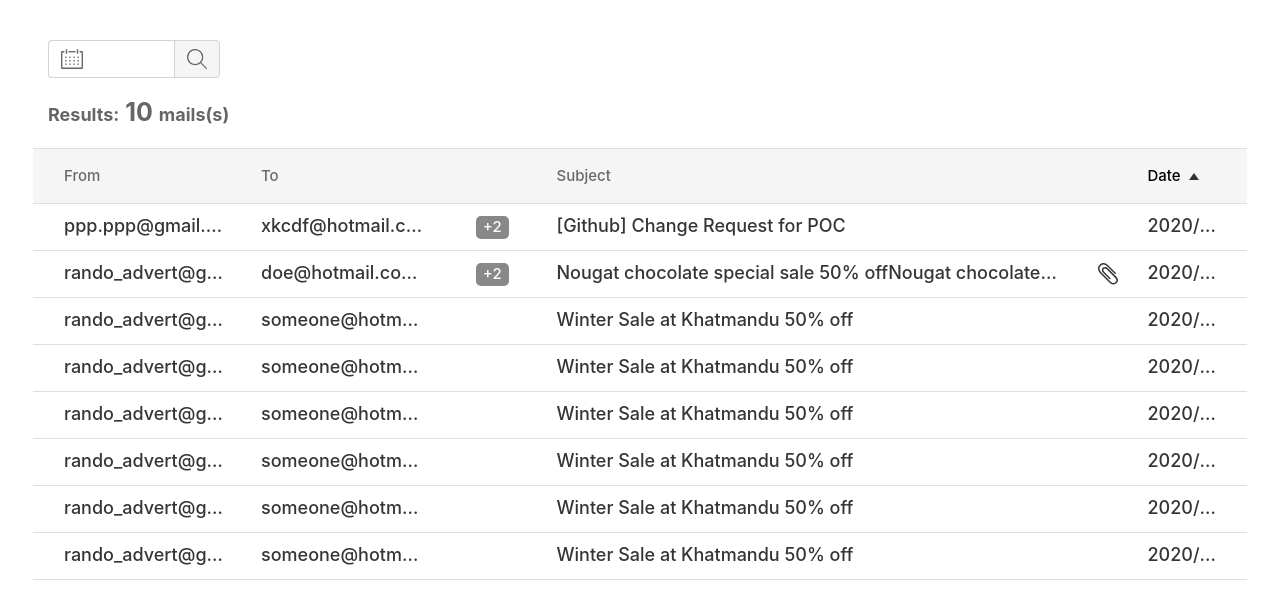
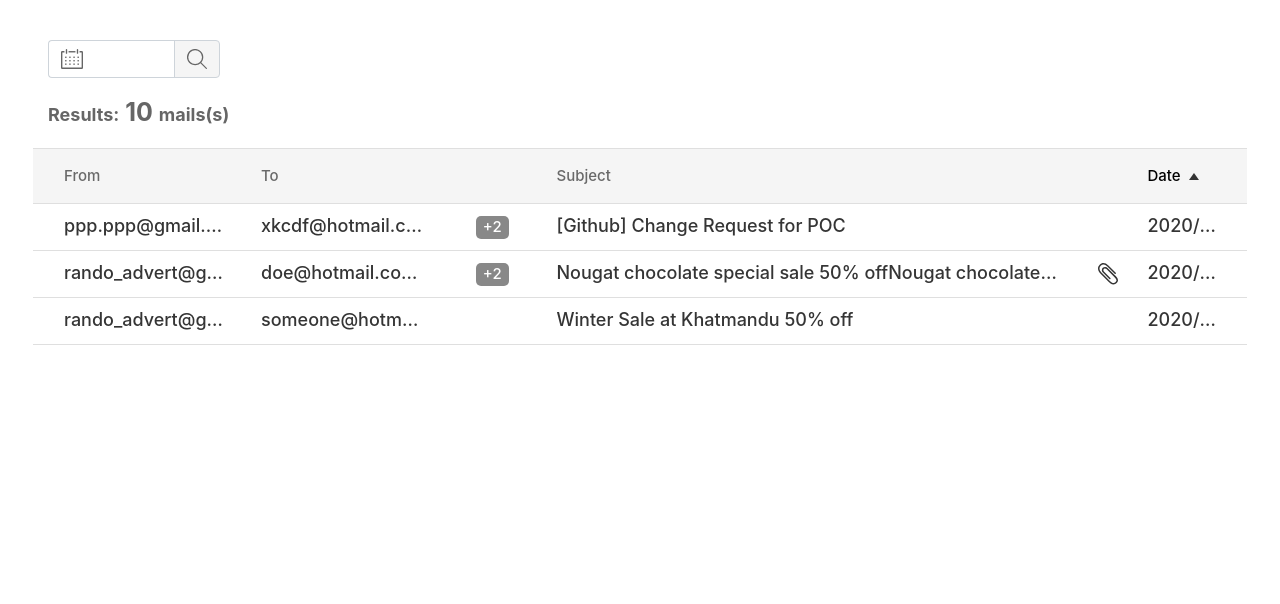
Before and after one commit to Humzabj/email-client-example, a React (Create React App) app: page / in a window 1280 px wide. Shown: the top 604 px of the page. Built offline with nearby package versions, Linux system fonts and the light colour scheme.

Commit message:
Added Ui extension for multiple mails toggle

```diff
--- a/src/components/MailList/MailList.js
+++ b/src/components/MailList/MailList.js
@@ -6,8 +6,21 @@ import mailArchiverLogo from '../../assets/images/logo.png';
 import filterArrowIcon from '../../assets/images/icon_arrow01.svg';
 import AttachementIcon from '../../assets/images/icon_clip';
 
+const MailBody = props => {
+    const {body} = props;
+    const {isOpen} = props;
+
+    return(
+        <Row className={`px-3 pt-2 pb-1 ${isOpen ? 'd-flex': 'd-none'}`}>
+            <Col>{body}
+            </Col>
+        </Row>
+    );
+}
+
 const MailItem = props => {
     const {mail} = props;
+    const [showBodyFlag, setBodyFlag] = React.useState(false);
 
     const countAttachments = mail => {
         let attachmentElement = <div></div>;
@@ -26,8 +39,16 @@ const MailItem = props => {
         return mail.recipient.join().replace(',', ', ');
     }
 
+    const showBody = () => {
+        setBodyFlag(!showBodyFlag);
+    }
+
     return (
-        <Container fluid className="mail-item">
+        <Container
+            fluid
+            className="mail-item"
+            onClick = {() => showBody()}
+            >
             <Row className="px-3 pt-2 pb-1 row">
                 <Col xs={2} className="mail-item-text">
                     <span>{mail.sender}</span>
@@ -46,6 +67,7 @@ const MailItem = props => {
                     <span>{mail.date}</span>
                 </Col>
             </Row>
+            <MailBody body={mail.body} isOpen={showBodyFlag}/>
         </Container>
     );
 }
--- a/src/components/MailList/MockMails.js
+++ b/src/components/MailList/MockMails.js
@@ -7,6 +7,7 @@ export var MockMails =  [
         ],
         sender: 'ppp.ppp@gmail.com',
         subject: '[Github] Change Request for POC',
+        body: 'Sed ut perspiciatis unde omnis iste natus error sit voluptatem accusantium doloremque laudantium, totam rem aperiam, eaque ipsa quae ab illo inventore veritatis et quasi architecto beatae vitae dicta sunt explicabo. Nemo enim ipsam voluptatem quia voluptas sit aspernatur aut odit aut fugit, sed quia consequuntur magni dolores eos qui ratione voluptatem sequi nesciunt. Neque porro quisquam est, qui dolorem ipsum quia dolor sit amet, consectetur, adipisci velit, sed quia non numquam eius modi tempora incidunt ut labore et dolore magnam aliquam quaerat voluptatem. Ut enim ad minima veniam, quis nostrum exercitationem ullam corporis suscipit laboriosam, nisi ut aliquid ex ea commodi consequatur? Quis autem vel eum iure reprehenderit qui in ea voluptate velit esse quam nihil molestiae consequatur, vel illum qui dolorem eum fugiat quo voluptas nulla pariatur?',
         date: new Date().toJSON().slice(0,10).replace(/-/g,'/'),
         attachements: false,
     },
@@ -21,6 +22,7 @@ export var MockMails =  [
         'Nougat chocolate special sale 50% off' +
         'Nougat chocolate special sale 50% off' +
         'Nougat chocolate special sale 50% off',
+        body: 'Sed ut perspiciatis unde omnis iste natus error sit voluptatem accusantium doloremque laudantium, totam rem aperiam, eaque ipsa quae ab illo inventore veritatis et quasi architecto beatae vitae dicta sunt explicabo. Nemo enim ipsam voluptatem quia voluptas sit aspernatur aut odit aut fugit, sed quia consequuntur magni dolores eos qui ratione voluptatem sequi nesciunt. Neque porro quisquam est, qui dolorem ipsum quia dolor sit amet, consectetur, adipisci velit, sed quia non numquam eius modi tempora incidunt ut labore et dolore magnam aliquam quaerat voluptatem. Ut enim ad minima veniam, quis nostrum exercitationem ullam corporis suscipit laboriosam, nisi ut aliquid ex ea commodi consequatur? Quis autem vel eum iure reprehenderit qui in ea voluptate velit esse quam nihil molestiae consequatur, vel illum qui dolorem eum fugiat quo voluptas nulla pariatur?',
         date: new Date().toJSON().slice(0,10).replace(/-/g,'/'),
         attachements: true,
     },
@@ -30,52 +32,9 @@ export var MockMails =  [
         ],
         sender: 'rando_advert@gmail.com',
         subject: 'Winter Sale at Khatmandu 50% off',
+        body: 'Sed ut perspiciatis unde omnis iste natus error sit voluptatem accusantium doloremque laudantium, totam rem aperiam, eaque ipsa quae ab illo inventore veritatis et quasi architecto beatae vitae dicta sunt explicabo. Nemo enim ipsam voluptatem quia voluptas sit aspernatur aut odit aut fugit, sed quia consequuntur magni dolores eos qui ratione voluptatem sequi nesciunt. Neque porro quisquam est, qui dolorem ipsum quia dolor sit amet, consectetur, adipisci velit, sed quia non numquam eius modi tempora incidunt ut labore et dolore magnam aliquam quaerat voluptatem. Ut enim ad minima veniam, quis nostrum exercitationem ullam corporis suscipit laboriosam, nisi ut aliquid ex ea commodi consequatur? Quis autem vel eum iure reprehenderit qui in ea voluptate velit esse quam nihil molestiae consequatur, vel illum qui dolorem eum fugiat quo voluptas nulla pariatur?',
         date: new Date().toJSON().slice(0,10).replace(/-/g,'/'),
         attachements: false,
     },
-    {
-        recipient: [
-            'someone@hotmail.com',
-        ],
-        sender: 'rando_advert@gmail.com',
-        subject: 'Winter Sale at Khatmandu 50% off',
-        date: new Date().toJSON().slice(0,10).replace(/-/g,'/'),
-        attachements: false,
-    },
-    {
-        recipient: [
-            'someone@hotmail.com',
-        ],
-        sender: 'rando_advert@gmail.com',
-        subject: 'Winter Sale at Khatmandu 50% off',
-        date: new Date().toJSON().slice(0,10).replace(/-/g,'/'),
-        attachements: false,
-    },
-    {
-        recipient: [
-            'someone@hotmail.com',
-        ],
-        sender: 'rando_advert@gmail.com',
-        subject: 'Winter Sale at Khatmandu 50% off',
-        date: new Date().toJSON().slice(0,10).replace(/-/g,'/'),
-        attachements: false,
-    },
-    {
-        recipient: [
-            'someone@hotmail.com',
-        ],
-        sender: 'rando_advert@gmail.com',
-        subject: 'Winter Sale at Khatmandu 50% off',
-        date: new Date().toJSON().slice(0,10).replace(/-/g,'/'),
-        attachements: false,
-    },
-    {
-        recipient: [
-            'someone@hotmail.com',
-        ],
-        sender: 'rando_advert@gmail.com',
-        subject: 'Winter Sale at Khatmandu 50% off',
-        date: new Date().toJSON().slice(0,10).replace(/-/g,'/'),
-        attachements: false,
-    }
+
 ]
```
